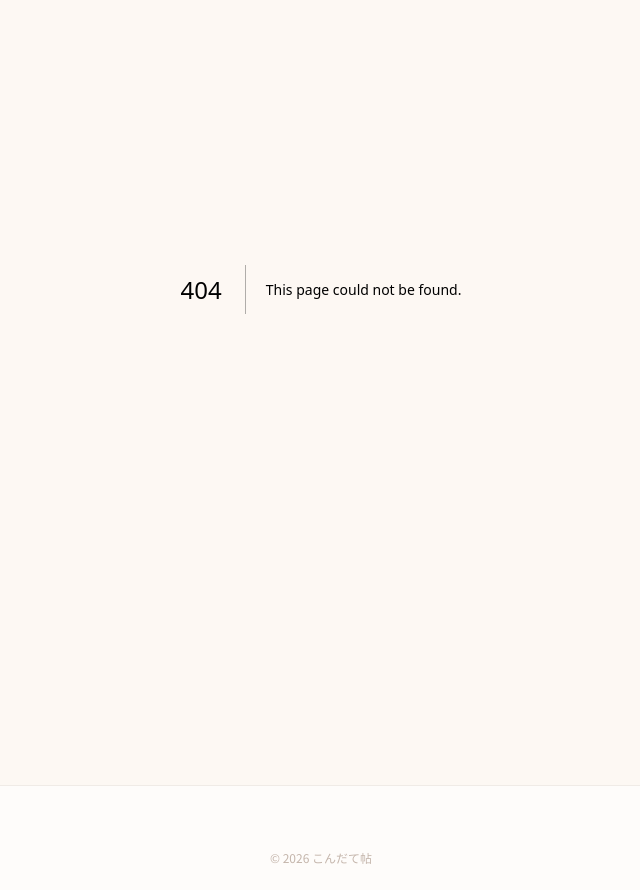
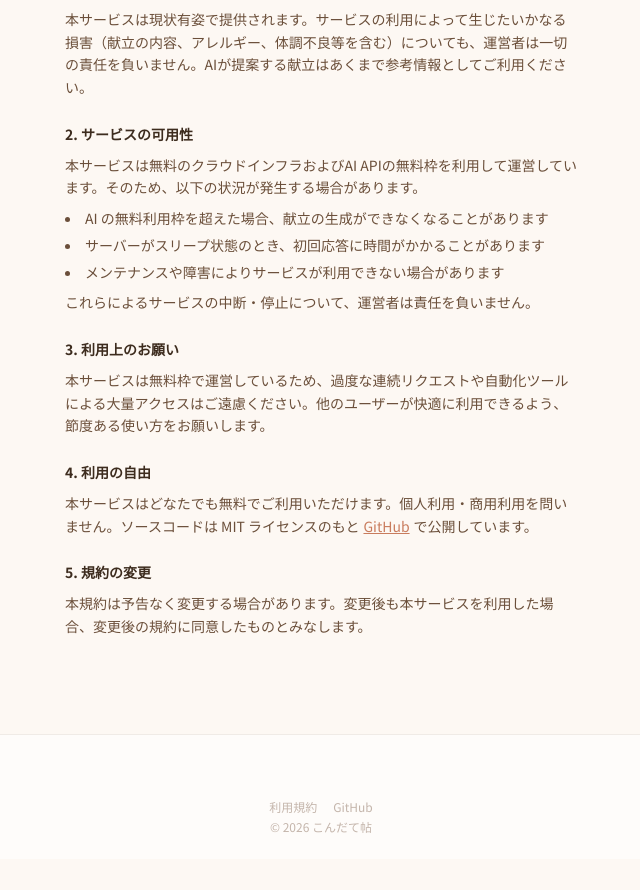
Before and after one commit to kabamodoki/kondate-planning-system, a Next.js app in the folder frontend/: page /terms in a window 1280 px wide. Before the commit this address had no page. Shown: the part 200-1090 px from the top of the page, without its empty margins (319-959 px from the left). After the commit the page ends 1059 px from the top, so only its background shows below. Built offline with nearby package versions, Linux system fonts and the light colour scheme.

Commit message:
feat: add terms of service page and footer links

```diff
--- a/frontend/src/app/layout.tsx
+++ b/frontend/src/app/layout.tsx
@@ -34,6 +34,19 @@ export default function RootLayout({ children }: { children: React.ReactNode })
 
         <footer className="mt-16 border-t border-warm-100 bg-white/60 py-6 text-center">
           <div id="ad-slot" className="min-h-8 mb-2" />
+          <div className="flex items-center justify-center gap-4 mb-1">
+            <Link href="/terms" className="text-xs text-warm-300 hover:text-terra transition-colors no-underline">
+              利用規約
+            </Link>
+            <a
+              href="https://github.com/kabamodoki/kondate-planning-system"
+              target="_blank"
+              rel="noopener noreferrer"
+              className="text-xs text-warm-300 hover:text-terra transition-colors no-underline"
+            >
+              GitHub
+            </a>
+          </div>
           <p className="text-xs text-warm-300">© 2026 こんだて帖</p>
         </footer>
       </body>
--- /dev/null
+++ b/frontend/src/app/terms/page.tsx
@@ -0,0 +1,60 @@
+export default function TermsPage() {
+  return (
+    <div className="max-w-lg mx-auto">
+      <h1 className="text-2xl font-extrabold text-warm-900 mb-2">利用規約</h1>
+      <p className="text-xs text-warm-400 mb-8">最終更新: 2026年5月14日</p>
+
+      <div className="space-y-6 text-sm text-warm-700 leading-relaxed">
+        <section>
+          <h2 className="font-bold text-warm-900 mb-2">1. 免責事項</h2>
+          <p>
+            本サービスは現状有姿で提供されます。サービスの利用によって生じたいかなる損害（献立の内容、アレルギー、体調不良等を含む）についても、運営者は一切の責任を負いません。AIが提案する献立はあくまで参考情報としてご利用ください。
+          </p>
+        </section>
+
+        <section>
+          <h2 className="font-bold text-warm-900 mb-2">2. サービスの可用性</h2>
+          <p>
+            本サービスは無料のクラウドインフラおよびAI APIの無料枠を利用して運営しています。そのため、以下の状況が発生する場合があります。
+          </p>
+          <ul className="mt-2 space-y-1 list-disc list-inside text-warm-600">
+            <li>AI の無料利用枠を超えた場合、献立の生成ができなくなることがあります</li>
+            <li>サーバーがスリープ状態のとき、初回応答に時間がかかることがあります</li>
+            <li>メンテナンスや障害によりサービスが利用できない場合があります</li>
+          </ul>
+          <p className="mt-2">これらによるサービスの中断・停止について、運営者は責任を負いません。</p>
+        </section>
+
+        <section>
+          <h2 className="font-bold text-warm-900 mb-2">3. 利用上のお願い</h2>
+          <p>
+            本サービスは無料枠で運営しているため、過度な連続リクエストや自動化ツールによる大量アクセスはご遠慮ください。他のユーザーが快適に利用できるよう、節度ある使い方をお願いします。
+          </p>
+        </section>
+
+        <section>
+          <h2 className="font-bold text-warm-900 mb-2">4. 利用の自由</h2>
+          <p>
+            本サービスはどなたでも無料でご利用いただけます。個人利用・商用利用を問いません。ソースコードは MIT ライセンスのもと
+            <a
+              href="https://github.com/kabamodoki/kondate-planning-system"
+              target="_blank"
+              rel="noopener noreferrer"
+              className="text-terra underline mx-1"
+            >
+              GitHub
+            </a>
+            で公開しています。
+          </p>
+        </section>
+
+        <section>
+          <h2 className="font-bold text-warm-900 mb-2">5. 規約の変更</h2>
+          <p>
+            本規約は予告なく変更する場合があります。変更後も本サービスを利用した場合、変更後の規約に同意したものとみなします。
+          </p>
+        </section>
+      </div>
+    </div>
+  );
+}
```
